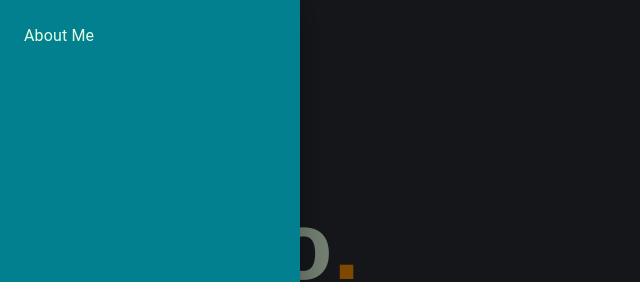
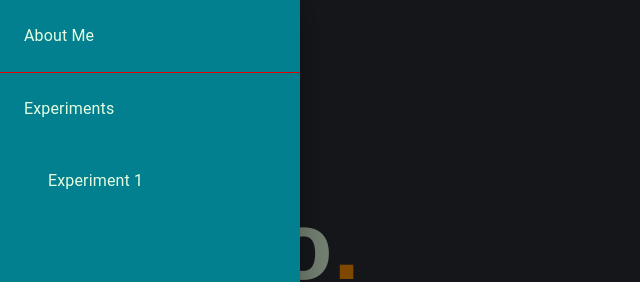
Before and after one commit to andresefr24/portfolio-and-experiments, a React (Create React App) app: page / in a window 1280 px wide. Both pictures are taken after a click on the button 28 px from the left and 24 px from the top of the page. Shown: the top 282 px of the page, without its empty margins (0-640 px from the left). Built offline with nearby package versions, Linux system fonts and the light colour scheme.

Commit message:
first experiment route setup

```diff
--- a/src/ui/components/AppBar/AppBar.tsx
+++ b/src/ui/components/AppBar/AppBar.tsx
@@ -52,8 +52,9 @@ export default function AppBar(props: AppBarProps) {
               overflowX: "hidden",
             }}
           >
-            {filteredRoutes.map(({ name, path }, i) => (
+            {filteredRoutes.map(({ name, path, children }, i) => (
               <React.Fragment key={`app-bar-item-${name}`}>
+                {!children ? (
                   <AppBarItem
                     path={path}
                     onClick={() => {
@@ -62,6 +63,23 @@ export default function AppBar(props: AppBarProps) {
                   >
                     {name}
                   </AppBarItem>
+                ) : (
+                  <>
+                    <AppBarItem>{name}</AppBarItem>
+                    <Box pl={3}>
+                      {children.map(
+                        ({ name: childrenName, path: childrenPath }) => (
+                          <AppBarItem
+                            key={`${path}${childrenPath}`}
+                            path={`${path}${childrenPath}`}
+                          >
+                            {childrenName}
+                          </AppBarItem>
+                        )
+                      )}
+                    </Box>
+                  </>
+                )}
                 {i < filteredRoutes.length - 1 && (
                   <Divider sx={{ backgroundColor: "red" }} />
                 )}
--- a/src/ui/components/AppBar/components/AppBarItem/index.tsx
+++ b/src/ui/components/AppBar/components/AppBarItem/index.tsx
@@ -7,9 +7,9 @@ export default function AppBarItem({
   children,
   onClick,
 }: {
-  path: string;
+  path?: string;
   children: ReactNode | string;
-  onClick: () => void;
+  onClick?: () => void;
 }) {
   return (
     <Box
@@ -22,7 +22,17 @@ export default function AppBarItem({
         alignItems: "center",
       }}
     >
-      <Link to={path}>
+      {path ? (
+        <Link to={path}>
+          <Typography
+            variant="body1"
+            sx={{ textTransform: "capitalize" }}
+            color="primary.light"
+          >
+            {children}
+          </Typography>
+        </Link>
+      ) : (
         <Typography
           variant="body1"
           sx={{ textTransform: "capitalize" }}
@@ -30,7 +40,7 @@ export default function AppBarItem({
         >
           {children}
         </Typography>
-      </Link>
+      )}
     </Box>
   );
 }
--- /dev/null
+++ b/src/ui/pages/Experiment1/index.tsx
@@ -0,0 +1,5 @@
+import React from "react";
+
+export default function Experiment1() {
+  return <div>asd</div>;
+}
--- a/src/ui/routes/Router.tsx
+++ b/src/ui/routes/Router.tsx
@@ -6,11 +6,28 @@ export default function Router() {
   return (
     <BrowserRouter basename="/portfolio-and-experiments">
       <Switch>
-        {routes.map(({ name, path, Component }) => (
-          <Route path={path} exact key={name}>
-            <Component />
-          </Route>
-        ))}
+        {routes.map(({ name, path, Component, children }) => {
+          return !children ? (
+            <Route path={path} exact key={name}>
+              <Component />
+            </Route>
+          ) : (
+            children.map(
+              ({
+                name: childrenName,
+                path: childrenPath,
+                Component: ChildrenComponent,
+              }) => (
+                <Route
+                  key={`${name}-${childrenName}`}
+                  path={`${path}${childrenPath}`}
+                >
+                  <ChildrenComponent />
+                </Route>
+              )
+            )
+          );
+        })}
       </Switch>
     </BrowserRouter>
   );
--- a/src/ui/routes/index.ts
+++ b/src/ui/routes/index.ts
@@ -1,9 +1,17 @@
+import React from "react";
 import Home from "../pages/Home";
 import AboutMe from "../pages/AboutMe";
+import Experiment1 from "../pages/Experiment1";
 
 const routes = [
   { name: "home", path: "/", Component: Home },
   { name: "about me", path: "/about", Component: AboutMe },
+  {
+    name: "experiments",
+    path: "/experiments",
+    Component: React.Fragment,
+    children: [{ name: "experiment 1", path: "/1", Component: Experiment1 }],
+  },
 ];
 
 export default routes;
```
Lines whose indentation alone changed are shown as unchanged.
